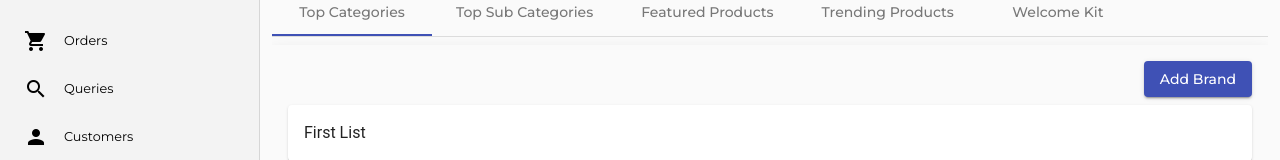
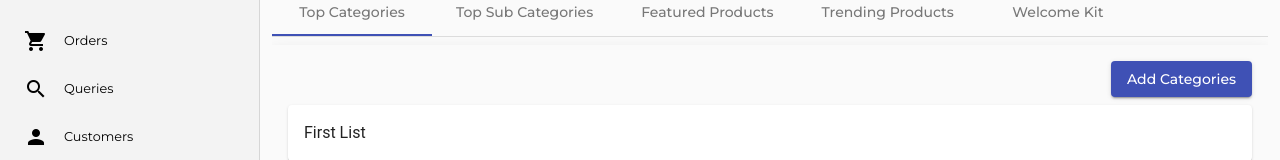
Before and after one commit to github-wowinfo/makeitglow-admin, an Angular app: page /EcomSequence in a window 1280 px wide. Shown: the part 140-300 px from the top of the page. Built offline with nearby package versions, Linux system fonts and the light colour scheme.

Commit message:
eccom sequnce

```diff
--- a/src/app/sequence/ecomm-sequence/ecomm-sequence.component.html
+++ b/src/app/sequence/ecomm-sequence/ecomm-sequence.component.html
@@ -9,7 +9,7 @@
                 <div class="page__content shadow p-3 mt-2 position-relative">
                     <div class="text-end mb-2">
                         <button mat-raised-button class="add-btn m-auto" color="primary">Add
-                            Brand</button>
+                            Categories</button>
                     </div>
                     <div cdkDropList class="lesson-list" (cdkDropListDropped)="drop($event)">
 
```
